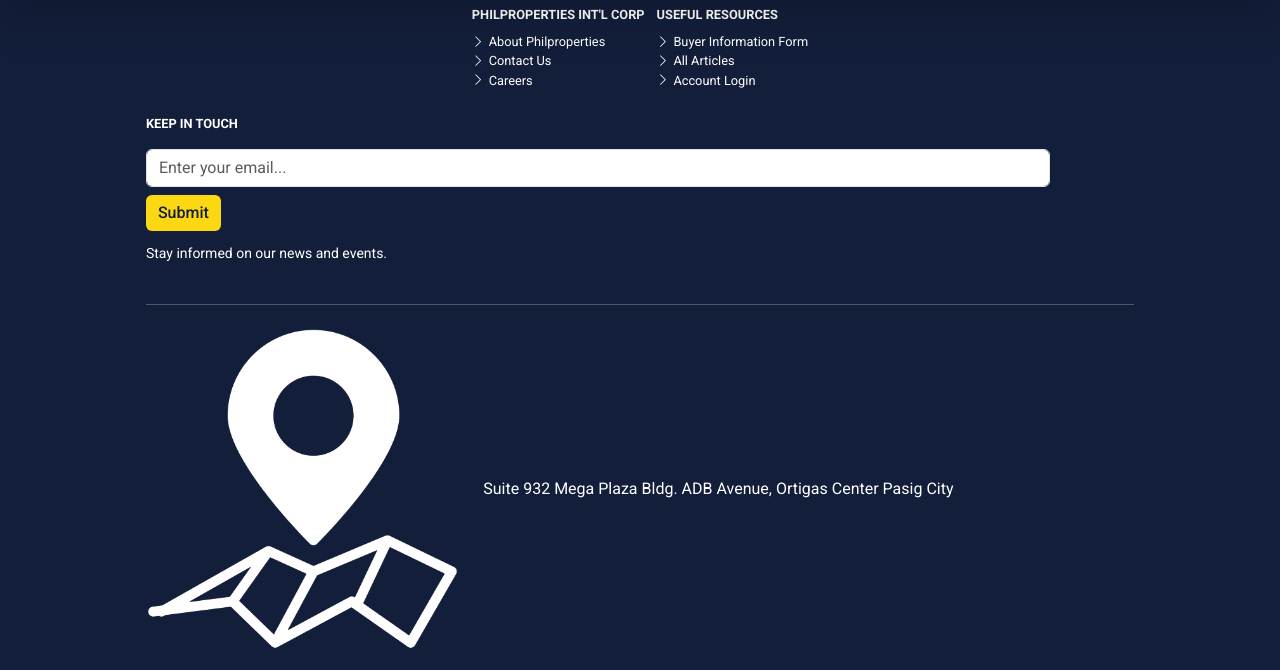
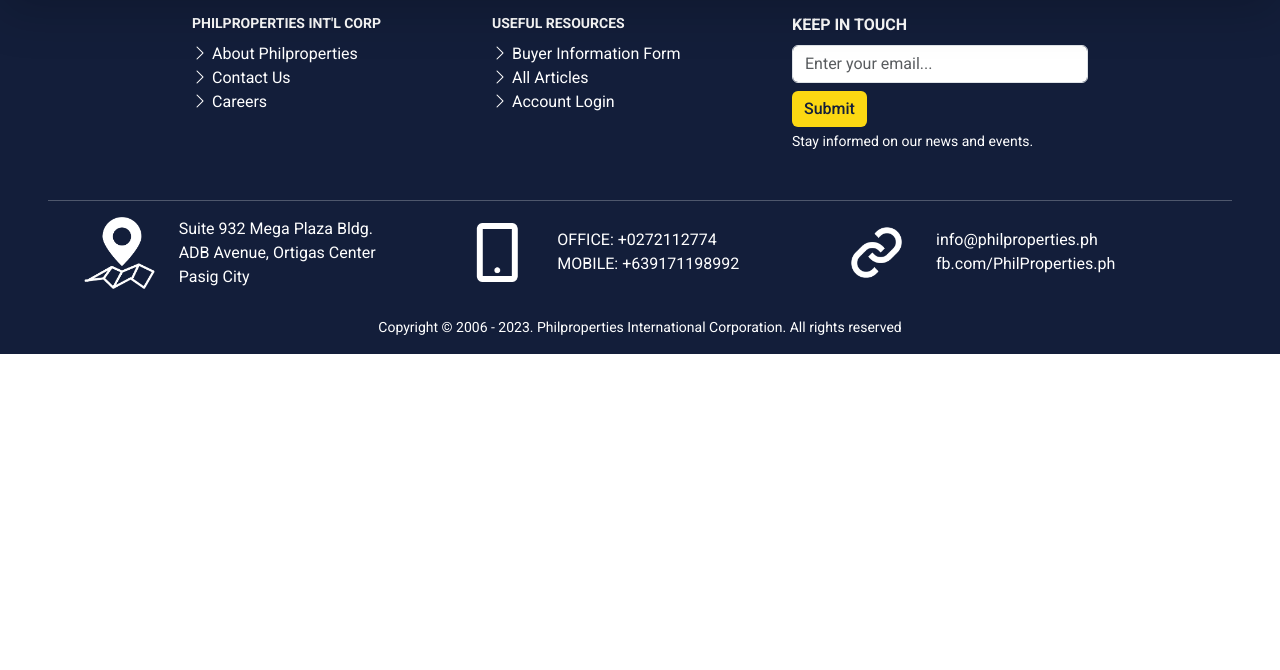
Before and after one commit to jcmayrina/philproperties, a plain HTML site: page index.html in a window 1280 px wide. Shown: the part 67-737 px from the top of the page. Drawn offline with nearby package versions, Linux system fonts and the light colour scheme.

Commit message:
footer all device fix

```diff
--- a/index.html
+++ b/index.html
@@ -212,57 +212,61 @@
         </div>
       </nav>
       <footer>
-        <div class="foot-links list-inline text-center p-2">
-          <div class="foot-left-links list-inline-item fs-6 fw-bold text-start">
+        <div class="foot-links list-inline py-2 px-1 px-lg-5 text-center">
+          <div
+            class="foot-left-links list-inline-item small text-nowrap fw-bold align-top text-start mx-lg-0 pt-lg-2 col-lg-3"
+          >
             PHILPROPERTIES INT'L CORP
             <ul class="list-unstyled text-start fw-normal mt-2">
               <li class="nav-item">
-                <a href="#" class="nav-link"
+                <a href="#" class="nav-link fs-6"
                   ><i class="bi bi-chevron-right me-1"></i>About
                   Philproperties</a
                 >
               </li>
               <li class="nav-item">
-                <a href="#" class="nav-link"
+                <a href="#" class="nav-link fs-6"
                   ><i class="bi bi-chevron-right me-1"></i>Contact Us</a
                 >
               </li>
               <li class="nav-item">
-                <a href="#" class="nav-link"
+                <a href="#" class="nav-link fs-6"
                   ><i class="bi bi-chevron-right me-1"></i>Careers</a
                 >
               </li>
             </ul>
           </div>
           <div
-            class="foot-right-links list-inline-item fs-6 fw-bold text-start"
+            class="foot-right-links list-inline-item small text-nowrap align-top fw-bold text-start mx-lg-0 pt-lg-2 col-lg-3"
           >
             USEFUL RESOURCES
             <ul class="list-unstyled fw-normal mt-2">
               <li class="nav-item">
-                <a href="#" class="nav-link"
+                <a href="#" class="nav-link fs-6"
                   ><i class="bi bi-chevron-right me-1"></i>Buyer Information
                   Form</a
                 >
               </li>
               <li class="nav-item">
-                <a href="#" class="nav-link"
+                <a href="#" class="nav-link fs-6"
                   ><i class="bi bi-chevron-right me-1"></i>All Articles</a
                 >
               </li>
               <li class="nav-item">
-                <a href="#" class="nav-link"
+                <a href="#" class="nav-link fs-6"
                   ><i class="bi bi-chevron-right me-1"></i>Account Login</a
                 >
               </li>
             </ul>
           </div>
-        </div>
-        <div class="foot-email d-flex justify-content-center px-5">
-          <div class="foot-cont">
-            <p class="fs-6 fw-bold px-0">KEEP IN TOUCH</p>
-            <form class="row">
-              <div class="col-11">
+          <div
+            class="foot-cont list-inline-item flex-nowrap align-top pt-lg-2 col-lg-3"
+          >
+            <form>
+              <p class="fs-6 fw-bold text-white text-start mb-2">
+                KEEP IN TOUCH
+              </p>
+              <div>
                 <label for="email-footer" class="form-label d-none"
                   >Email address</label
                 >
@@ -278,38 +282,45 @@
               <div class="col-3">
                 <button
                   type="submit"
-                  class="btn btn-primary fw-medium border-0"
+                  class="btn btn-primary fw-medium border-0 text-center"
                   style="background: var(--yellow); color: var(--darkblue)"
                 >
                   Submit
                 </button>
               </div>
-              <div class="w-100 mb-2"></div>
-              <div id="emailHelp" class="form-text col text-white mb-4">
+              <div
+                id="emailHelp"
+                class="form-text text-start col text-white mb-4 small"
+              >
                 Stay informed on our news and events.
               </div>
             </form>
+          </div>
+        </div>
+        <div class="foot-email d-flex justify-content-center px-5">
+          <div class="foot-cont">
             <hr class="text-white" />
-            <div class="foot-bot-links col text-white mb-4">
-              <div class="row my-4">
-                <div class="foot-logo col-4">
-                  <!-- <i class="bi bi-geo-alt-fill text-white fs-1"></i> -->
-                  <img src="./images/mappin.png" alt="map" class="img-fluid" />
+            <div class="foot-bot-links row text-white justify-content-center">
+              <div class="row col-lg-4 mb-4 align-content-lg-start">
+                <div class="foot-logo col-4 col-lg-3">
+                  <img
+                    src="./images/mappin.png"
+                    alt="map icon"
+                    class="img-fluid"
+                  />
                 </div>
-                <div
-                  class="foot-deets text-white col-8 align-items-center d-flex"
-                >
+                <div class="foot-deets col-8 align-items-center d-flex">
                   <a href="#" class="nav-link"
                     >Suite 932 Mega Plaza Bldg. ADB Avenue, Ortigas Center Pasig
                     City</a
                   >
                 </div>
               </div>
-              <div class="row mb-4">
-                <div class="foot-logo col-4">
+              <div class="row col-lg-4 mb-4 align-content-lg-start">
+                <div class="foot-logo col-4 col-lg-3">
                   <img
                     src="./images/mobile-alt-regular-240.png"
-                    alt="map"
+                    alt="mobile icon"
                     class="img-fluid"
                   />
                 </div>
@@ -324,11 +335,11 @@
                   </div>
                 </div>
               </div>
-              <div class="row mb-4">
-                <div class="foot-logo col-4">
+              <div class="row col-lg-4 mb-4 align-content-lg-start">
+                <div class="foot-logo col-4 col-lg-3">
                   <img
                     src="./images/link-regular-240.png"
-                    alt="map"
+                    alt="call icon"
                     class="img-fluid"
                   />
                 </div>
--- a/style.scss
+++ b/style.scss
@@ -39,6 +39,7 @@
   left: 0;
   height: 100dvh;
   width: 100vw;
+  z-index: 999;
 }
 .bi-x {
   display: none;
@@ -70,9 +71,6 @@
   width: 100vw;
   background: var(--darkblue);
 }
-.fs-6 {
-  font-size: 0.8rem !important;
-}
 footer {
   background: var(--darkblue);
 }
```
Also changed, not shown: style.css, 1 other file.
